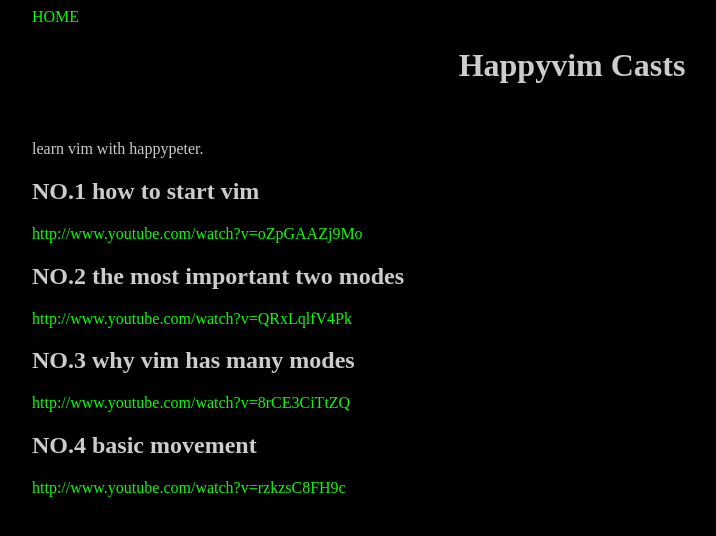
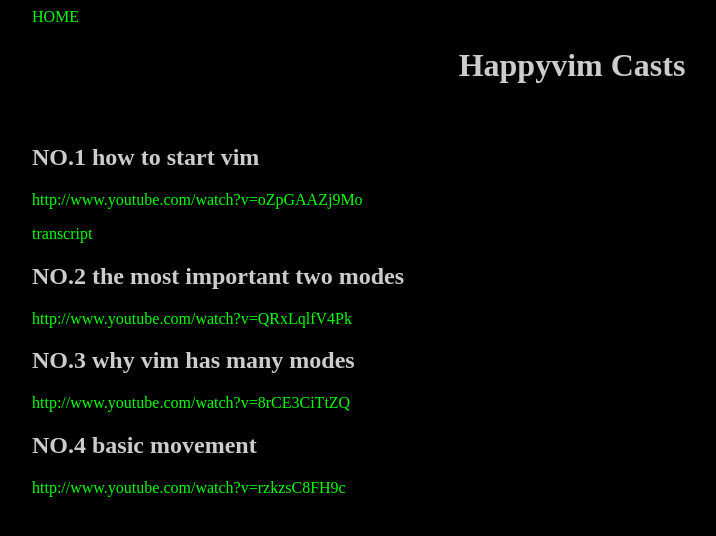
Before and after one commit to happypeter/gitbeijing, a Jekyll site: the page built from _posts/2011-1-14-happyvim-casts.md, in a window 1280 px wide. Shown: the top 536 px of the page, without its empty margins (68-784 px from the left). Built offline with Jekyll 4.4.1, drawn with Linux system fonts in a browser that asks for light colours; Markdown is read by kramdown in place of the engine named in the settings; comment, search, counter and statistics services are not loaded.

Commit message:
try adding attachment

```diff
--- a/_posts/2011-1-14-happyvim-casts.md
+++ b/_posts/2011-1-14-happyvim-casts.md
@@ -1,12 +1,10 @@
 ---
 layout: post
 ---
-
-learn vim with happypeter.
-
 ## NO.1 how to start vim
 <http://www.youtube.com/watch?v=oZpGAAZj9Mo>
 
+[transcript](./files/start_vim.trans)
 ## NO.2 the most important two modes
 <http://www.youtube.com/watch?v=QRxLqlfV4Pk>
 
```
Also changed, not shown: 1 other file.
